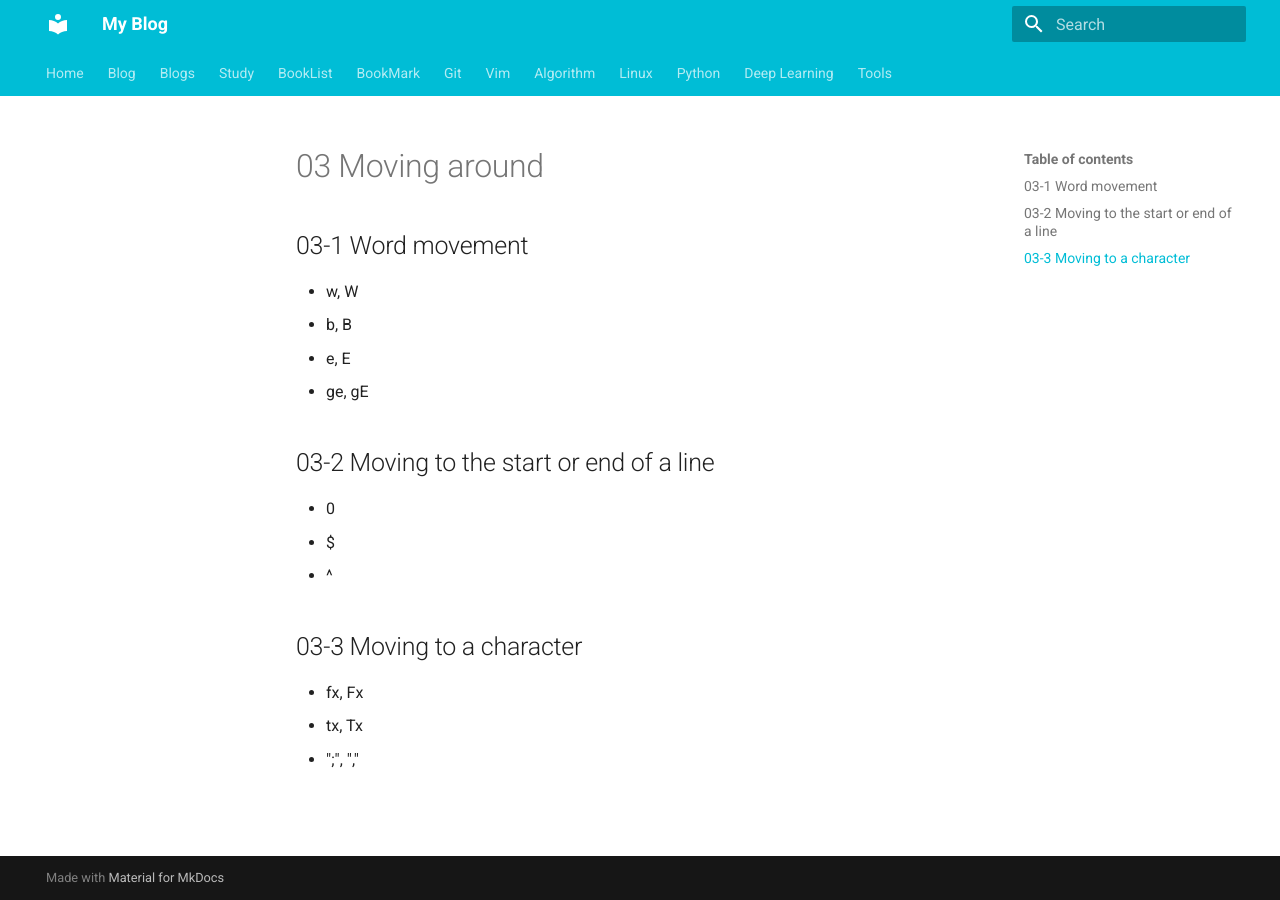
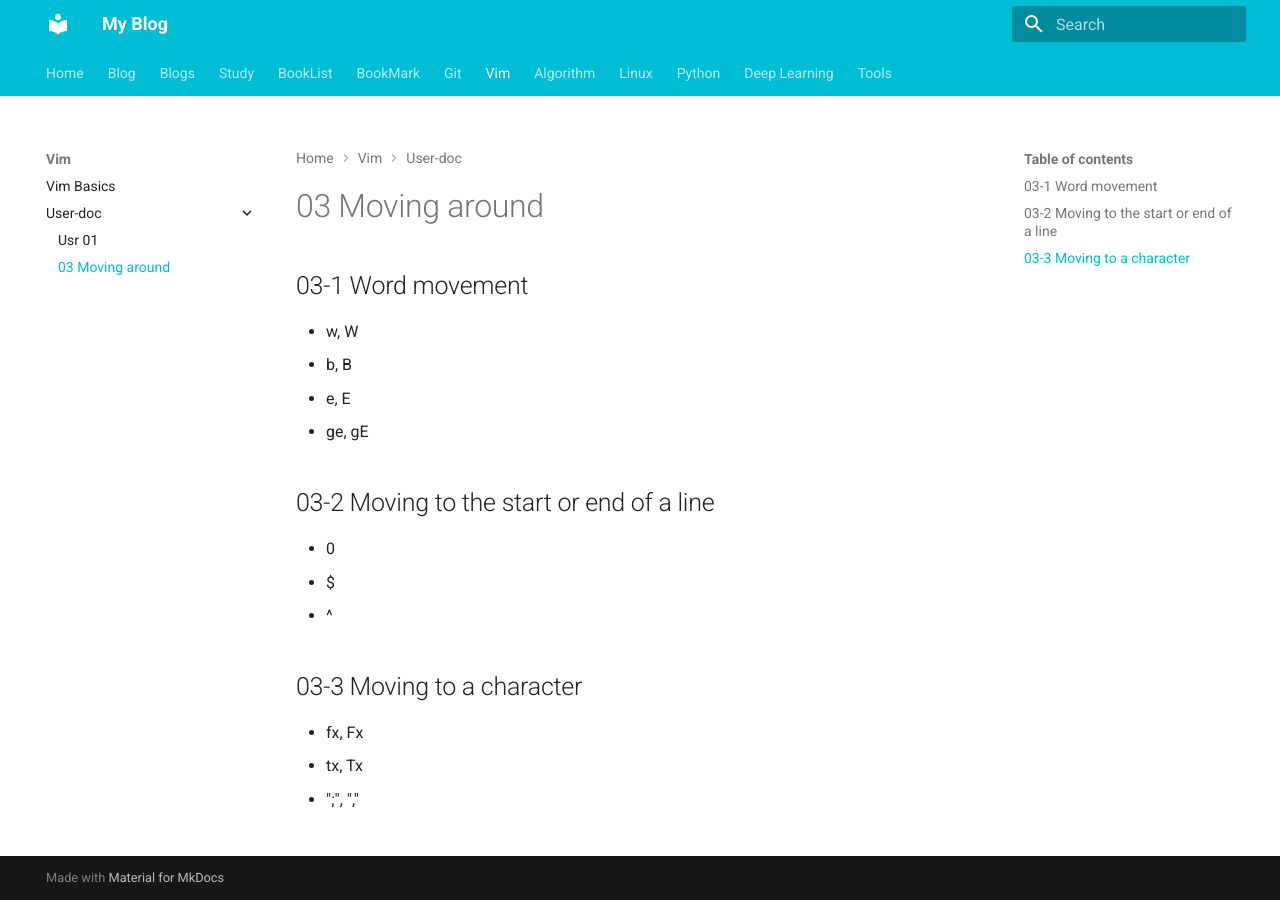
Before and after one commit to WGZ-W/wgz-w.github.io, an MkDocs documentation site: the page built from docs/Vim/User-doc/usr_03.md, in a window 1280 px wide. Built offline with MkDocs 1.6.1 and Material for MkDocs 9.7.7, drawn with Linux system fonts in a browser that asks for light colours.

Commit message:
Update mkdocs.yml

```diff
--- a/mkdocs.yml
+++ b/mkdocs.yml
@@ -74,6 +74,7 @@ nav:
     - Vim/basics.md
     - User-doc:
       - Vim/User-doc/usr_01.md
+      - Vim/User-doc/usr_03.md
 
 
   - Algorithm:
```
